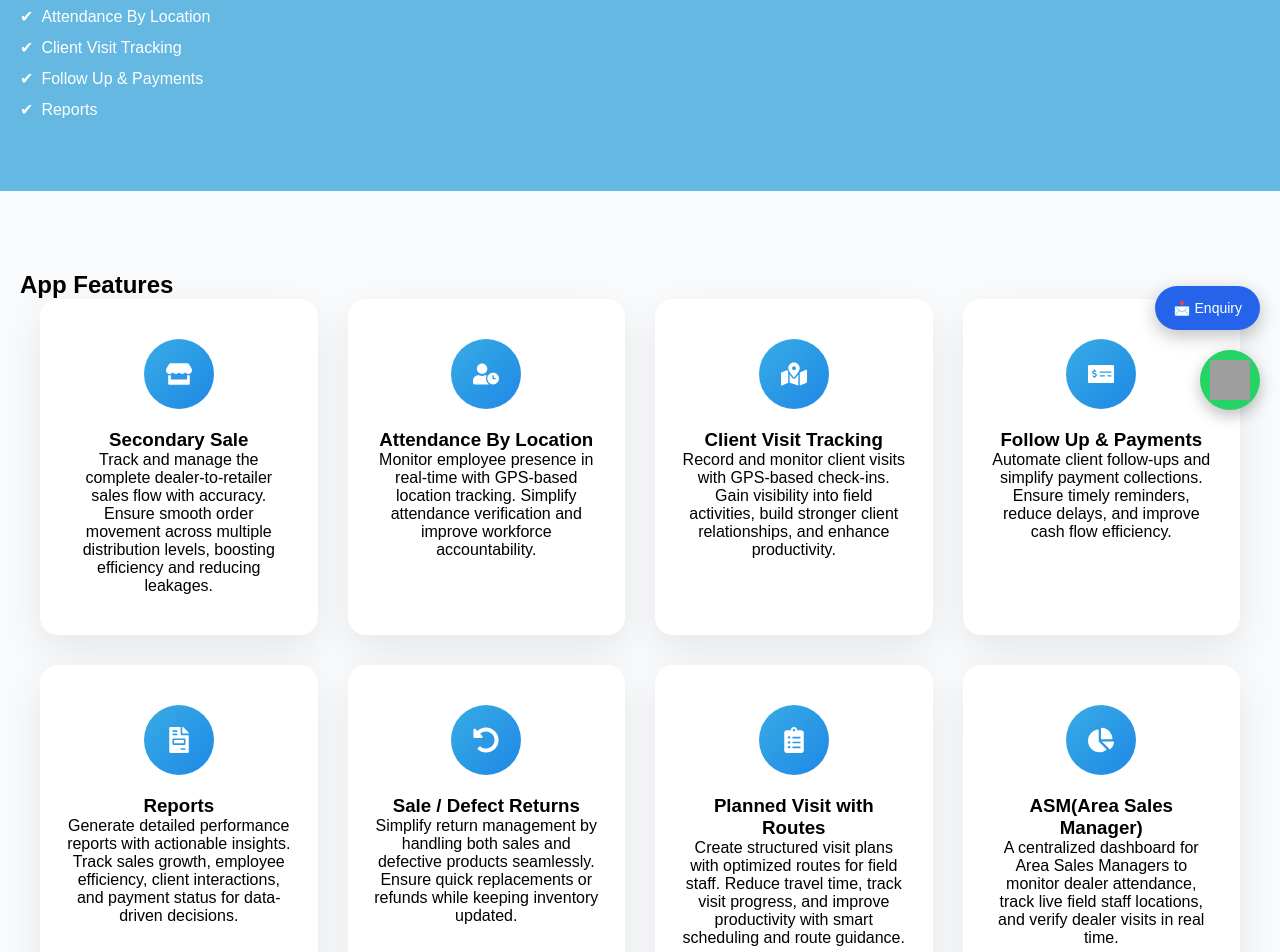
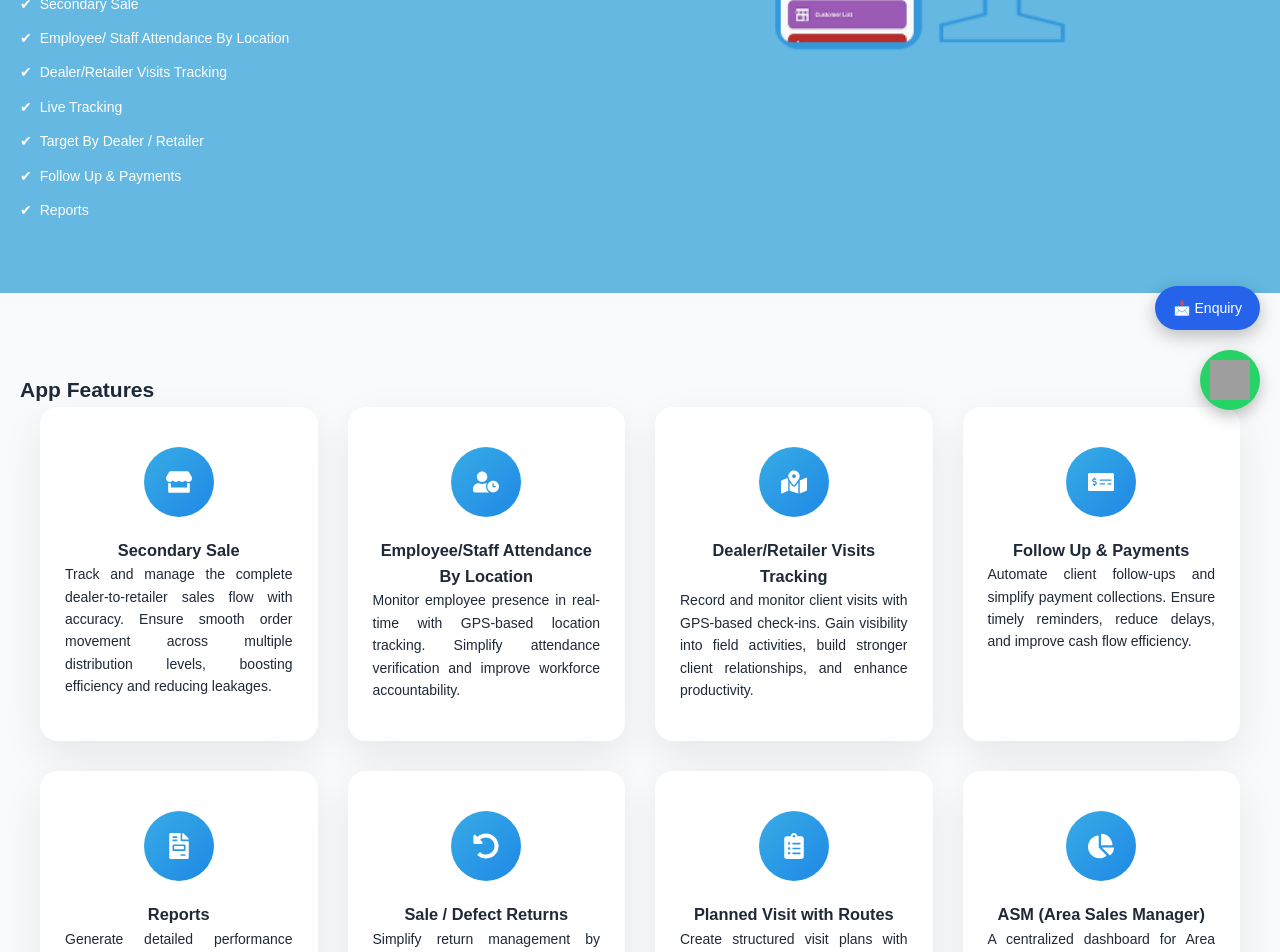
Before and after one commit to Adnansami123/Order-management---Leads, a React (Create React App) app: page / in a window 1280 px wide. Shown: the part 380-1332 px from the top of the page. Built offline with nearby package versions, Linux system fonts and the light colour scheme; grey boxes are pictures that could not be loaded.

Commit message:
project api is executing, So, commented

```diff
--- a/src/App.js
+++ b/src/App.js
@@ -47,12 +47,12 @@ export default function App() {
     },
     {
       icon: <FaUserClock />,
-      title: "Attendance By Location",
+      title: "Employee/Staff Attendance By Location",
       desc: "Monitor employee presence in real-time with GPS-based location tracking. Simplify attendance verification and improve workforce accountability.",
     },
     {
       icon: <FaMapMarkedAlt />,
-      title: "Client Visit Tracking",
+      title: "Dealer/Retailer Visits Tracking",
       desc: "Record and monitor client visits with GPS-based check-ins. Gain visibility into field activities, build stronger client relationships, and enhance productivity.",
     },
     {
@@ -77,8 +77,8 @@ export default function App() {
     },
     {
       icon: <FaChartPie />,
-      title: "ASM(Area Sales Manager)",
-      desc: "A centralized dashboard for Area Sales Managers to monitor dealer attendance, track live field staff locations, and verify dealer visits in real time.",
+      title: "ASM (Area Sales Manager)",
+      desc: "A centralized dashboard for Area Sales Managers to monitor Sales Executive attendance, Check-In and Orders at Dealer Place, track live field staff locations, and verify dealer Visits in real time.",
     },
     {
   icon: <FaBullseye />,
@@ -96,8 +96,6 @@ export default function App() {
     <>
       {/* ================= FLOATING FORM ================= */}
       <FixedForm />
-
-      {/* ================= HERO ================= */}
       <section className="wrapper">
         <div className="left">
           <div className="logo">
@@ -112,8 +110,10 @@ export default function App() {
 
           <ul>
             <li>Secondary Sale</li>
-            <li>Attendance By Location</li>
-            <li>Client Visit Tracking</li>
+            <li>Employee/ Staff Attendance By Location</li>
+            <li>Dealer/Retailer Visits Tracking</li>
+            <li>Live Tracking</li>
+            <li>Target By Dealer / Retailer</li>
             <li>Follow Up & Payments</li>
             <li>Reports</li>
           </ul>
@@ -142,9 +142,9 @@ export default function App() {
       {/* ================= FOOTER ================= */}
       <footer className="footer">
         <div className="footer-content">
-          <span>© 2025 CalibreCue IT Solutions</span>
+          <span>CalibreCue IT Solutions</span>
           <span>📞 +91 9618240757</span>
-          <a href="mailto:ateeq@calibrecue.com">✉️ ateeq@calibrecue.com</a>
+          <a href="mailto:salesq@calibrecue.in">sales@calibrecue.in</a>
           <span>Hyderabad, Telangana</span>
         </div>
       </footer>
--- a/src/index.css
+++ b/src/index.css
@@ -1,13 +1,28 @@
 body {
   margin: 0;
-  font-family: -apple-system, BlinkMacSystemFont, 'Segoe UI', 'Roboto', 'Oxygen',
-    'Ubuntu', 'Cantarell', 'Fira Sans', 'Droid Sans', 'Helvetica Neue',
-    sans-serif;
+  font-family: 'Inter', system-ui, -apple-system, BlinkMacSystemFont,
+    'Segoe UI', Roboto, 'Helvetica Neue', Arial, sans-serif;
+  font-size: 14px;
+  line-height: 1.6;
+  color: #1f2937;
+  background-color: #f9fafb;
+
+  text-align: justify;          /* ✅ justify text */
+  text-justify: inter-word;     /* better spacing */
+
   -webkit-font-smoothing: antialiased;
   -moz-osx-font-smoothing: grayscale;
 }
 
 code {
-  font-family: source-code-pro, Menlo, Monaco, Consolas, 'Courier New',
-    monospace;
+  font-family: 'JetBrains Mono', 'Fira Code', 'Courier New', monospace;
+  font-size: 13px;
 }
+p, .justify {
+  text-align: justify;
+  text-justify: inter-word;
+}
+
+.table, label, th, td {
+  text-align: left;
+}
```
